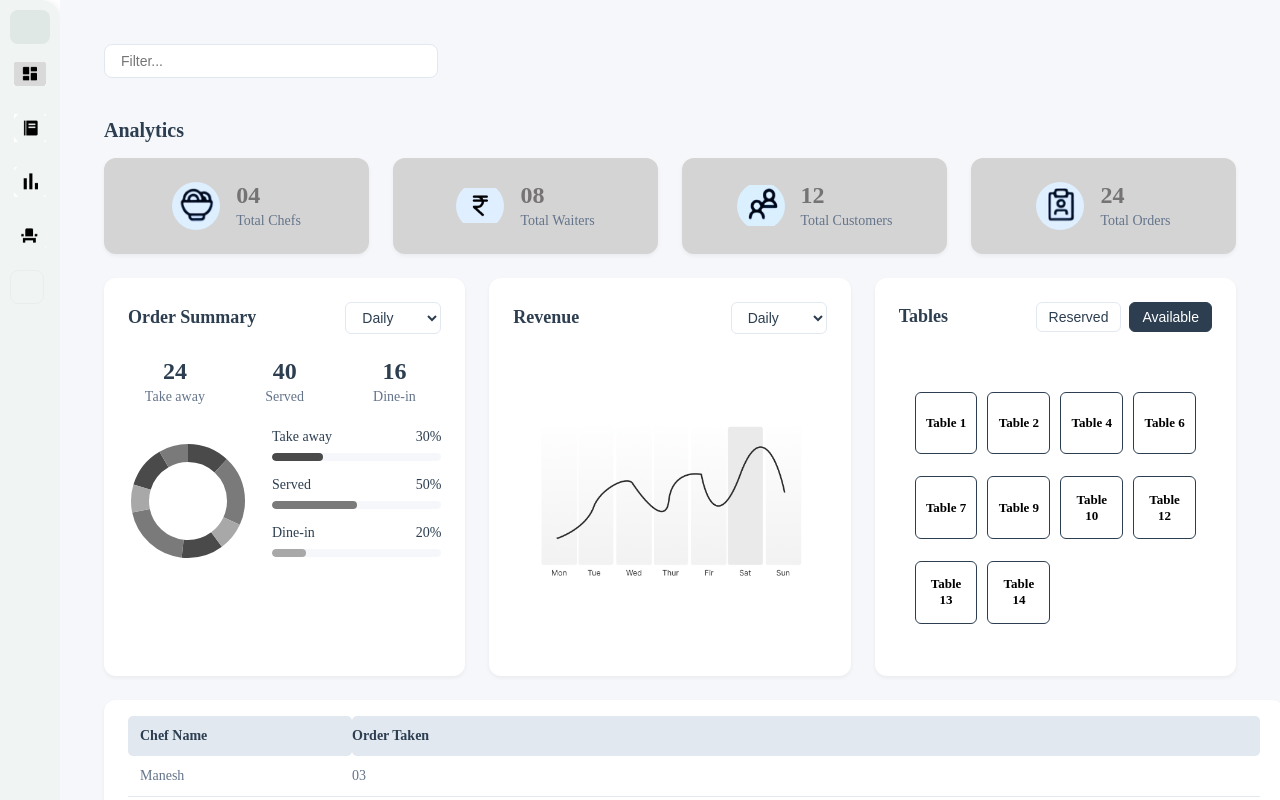
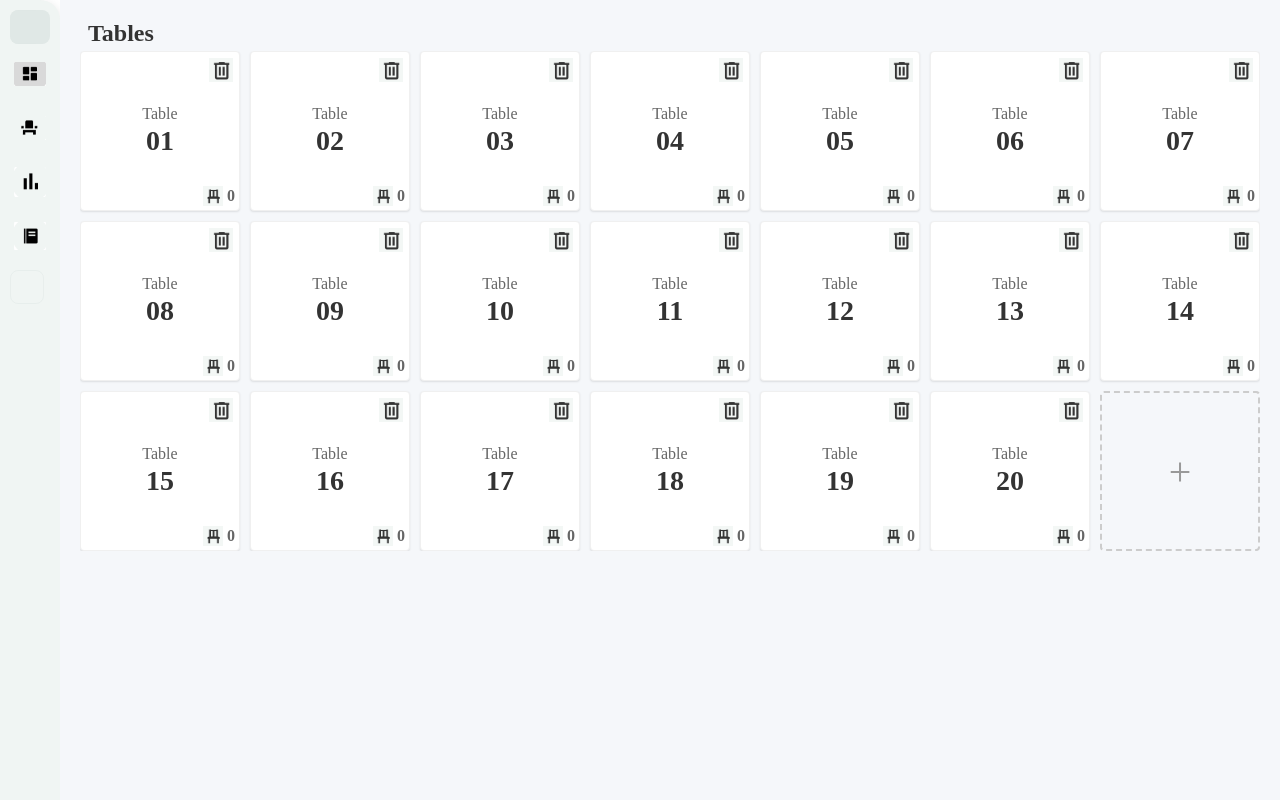
Before and after one commit to RaqeebKhn/CafeRestApp, a React (Vite) app in the folder Frontend/CafeRestApp/: page /2 in a window 1280 px wide. Built offline with nearby package versions, Linux system fonts and the light colour scheme.

Commit message:
table box final look

```diff
--- a/Frontend/CafeRestApp/src/App.jsx
+++ b/Frontend/CafeRestApp/src/App.jsx
@@ -1,20 +1,27 @@
 import './App.css'
-import { BrowserRouter } from 'react-router-dom'
+import { BrowserRouter as Router, Routes, Route, Navigate } from 'react-router-dom'
 import Dashboard from './components/Dashboard'
 import VerticalNavBar from './components/VerticalNavBar'
+import Tables from './components/Tables'
 
 function App() {
   return (
-    <BrowserRouter>
+    <Router>
       <div className="app-container">
         <div className="app-layout">
           <VerticalNavBar />
           <div className="main-content">
-            <Dashboard />
+            <Routes>
+              <Route path="/" element={<Navigate to="/1" replace />} />
+              <Route path="/1" element={<Dashboard />} />
+              <Route path="/2" element={<Tables />} />
+              <Route path="/3" element={<div>Orderline Page</div>} />
+              <Route path="/4" element={<div>Menu Page</div>} />
+            </Routes>
           </div>
         </div>
       </div>
-    </BrowserRouter>
+    </Router>
   )
 }
 
--- /dev/null
+++ b/Frontend/CafeRestApp/src/components/Tables.css
@@ -0,0 +1,260 @@
+.tables-container {
+  padding: 0;
+  height: calc(100vh - 4rem);
+  overflow-y: auto;
+}
+
+.tables-header {
+  margin-bottom: 0.25rem;
+  padding-left: 0.5rem;
+}
+
+.tables-header h2 {
+  font-size: 1.5rem;
+  color: #333;
+  margin: 0;
+}
+
+.error-message {
+  margin: 0 0.5rem 0.25rem;
+  padding: 0.25rem;
+  background-color: #ffebee;
+  border-radius: 4px;
+  border: 1px solid #ffcdd2;
+  color: #c62828;
+}
+
+.tables-grid {
+  display: flex;
+  flex-wrap: wrap;
+  padding: 0;
+  margin: 0;
+  width: 100%;
+}
+
+.table-card {
+  background: white;
+  border-radius: 4px;
+  box-shadow: 0 1px 2px rgba(0, 0, 0, 0.1);
+  cursor: pointer;
+  transition: transform 0.2s;
+  position: relative;
+  width: 16.666%;
+  max-width: 160px;
+  aspect-ratio: 1;
+  display: flex;
+  flex-direction: column;
+  justify-content: space-between;
+  box-sizing: border-box;
+  border: 1px solid #f0f0f0;
+}
+
+.table-card:hover {
+  transform: translateY(-1px);
+  box-shadow: 0 2px 4px rgba(0, 0, 0, 0.1);
+}
+
+.table-content {
+  display: flex;
+  flex-direction: column;
+  justify-content: center;
+  align-items: center;
+  flex: 1;
+  padding: 0.25rem;
+}
+
+.table-header {
+  display: flex;
+  justify-content: space-between;
+  align-items: flex-start;
+  width: 100%;
+}
+
+.table-number-container {
+  display: flex;
+  flex-direction: column;
+  align-items: center;
+  margin-left: auto;
+  margin-right: auto;
+}
+
+.table-text {
+  font-size: 1rem;
+  color: #666;
+  margin-bottom: 0.125rem;
+}
+
+.table-number {
+  font-size: 1.75rem;
+  font-weight: bold;
+  color: #333;
+}
+
+.table-actions {
+  position: absolute;
+  top: 0.25rem;
+  right: 0.25rem;
+}
+
+.delete-button {
+  background: none;
+  border: none;
+  cursor: pointer;
+  padding: 0.125rem;
+  border-radius: 50%;
+  transition: all 0.2s;
+  display: flex;
+  align-items: center;
+  justify-content: center;
+}
+
+.delete-icon {
+  width: 1.5rem;
+  height: 1.5rem;
+  opacity: 0.8;
+  transition: all 0.2s;
+}
+
+.delete-button:hover .delete-icon {
+  opacity: 1;
+  transform: scale(1.1);
+}
+
+.delete-button:hover {
+  background-color: rgba(255, 68, 68, 0.1);
+}
+
+.delete-button:focus {
+  outline: none;
+}
+
+.table-customers {
+  position: absolute;
+  bottom: 0.25rem;
+  right: 0.25rem;
+  font-size: 1rem;
+  color: #666;
+  font-weight: bold;
+  display: flex;
+  align-items: center;
+}
+
+.chair-icon {
+  width: 1.25rem;
+  height: 1.25rem;
+  margin-right: 0.25rem;
+  opacity: 0.8;
+}
+
+/* Add Table Button */
+.add-table-card {
+  width: 16.666%;
+  max-width: 160px;
+  aspect-ratio: 1;
+  border: 2px dashed #ccc;
+  border-radius: 4px;
+  display: flex;
+  align-items: center;
+  justify-content: center;
+  cursor: pointer;
+  transition: all 0.2s;
+  box-sizing: border-box;
+}
+
+.add-table-card:hover {
+  border-color: #999;
+  background-color: rgba(0, 0, 0, 0.02);
+}
+
+.add-icon {
+  font-size: 2.5rem;
+  color: #999;
+  font-weight: 300;
+}
+
+/* Add Table Popup */
+.add-table-popup-overlay {
+  position: fixed;
+  top: 0;
+  left: 0;
+  right: 0;
+  bottom: 0;
+  background-color: rgba(0, 0, 0, 0.5);
+  display: flex;
+  align-items: center;
+  justify-content: center;
+  z-index: 1000;
+}
+
+.add-table-popup {
+  background: white;
+  border-radius: 4px;
+  padding: 1.5rem;
+  width: 100%;
+  max-width: 350px;
+  box-shadow: 0 4px 12px rgba(0, 0, 0, 0.15);
+}
+
+.add-table-popup h3 {
+  margin-top: 0;
+  margin-bottom: 1.5rem;
+  color: #333;
+  font-size: 1.25rem;
+  text-align: center;
+  font-weight: 500;
+}
+
+.form-group {
+  margin-bottom: 1.25rem;
+}
+
+.form-group label {
+  display: block;
+  margin-bottom: 0.5rem;
+  font-weight: 500;
+  color: #555;
+  font-size: 0.9rem;
+}
+
+.form-group input,
+.form-group select {
+  width: 100%;
+  padding: 0.75rem;
+  border: 1px solid #e0e0e0;
+  border-radius: 4px;
+  font-size: 1rem;
+  color: #333;
+  background-color: #f9f9f9;
+}
+
+.form-group input:focus,
+.form-group select:focus {
+  outline: none;
+  border-color: #4a90e2;
+  box-shadow: 0 0 0 2px rgba(74, 144, 226, 0.1);
+}
+
+.form-actions {
+  display: flex;
+  justify-content: center;
+  margin-top: 1.5rem;
+}
+
+.create-button {
+  padding: 0.75rem 2rem;
+  border-radius: 4px;
+  font-size: 1rem;
+  font-weight: 500;
+  cursor: pointer;
+  transition: all 0.2s;
+  background: #4a90e2;
+  border: none;
+  color: white;
+  width: 100%;
+  text-transform: uppercase;
+  letter-spacing: 0.5px;
+}
+
+.create-button:hover {
+  background: #3a80d2;
+}
--- /dev/null
+++ b/Frontend/CafeRestApp/src/components/Tables.jsx
@@ -0,0 +1,164 @@
+import React, { useState } from 'react';
+import deleteIcon from '../assets/delete.png';
+import chairIcon from '../assets/chair.png';
+import './Tables.css';
+
+const Tables = () => {
+  const [tables, setTables] = useState([
+    { id: '01', customers: 0 },
+    { id: '02', customers: 0 },
+    { id: '03', customers: 0 },
+    { id: '04', customers: 0 },
+    { id: '05', customers: 0 },
+    { id: '06', customers: 0 },
+    { id: '07', customers: 0 },
+    { id: '08', customers: 0 },
+    { id: '09', customers: 0 },
+    { id: '10', customers: 0 },
+    { id: '11', customers: 0 },
+    { id: '12', customers: 0 },
+    { id: '13', customers: 0 },
+    { id: '14', customers: 0 },
+    { id: '15', customers: 0 },
+    { id: '16', customers: 0 },
+    { id: '17', customers: 0 },
+    { id: '18', customers: 0 },
+    { id: '19', customers: 0 },
+    { id: '20', customers: 0 },
+  ]);
+
+  const [error, setError] = useState(null);
+  const [showAddForm, setShowAddForm] = useState(false);
+  const [newTableName, setNewTableName] = useState('');
+  const [newTableCustomers, setNewTableCustomers] = useState(0);
+
+  const handleDelete = (id) => {
+    if (window.confirm('Are you sure you want to delete this table?')) {
+      const tableExists = tables.find(table => table.id === id);
+
+      if (!tableExists) {
+        setError(`Table ${id} not found.`);
+        return;
+      }
+
+      setTables(tables.filter(table => table.id !== id));
+      setError(null);
+    }
+  };
+
+  const handleAddTable = () => {
+    if (!newTableName.trim()) {
+      setError('Table name is required');
+      return;
+    }
+
+
+    const id = newTableName.padStart(2, '0');
+
+
+    if (tables.some(table => table.id === id)) {
+      setError(`Table ${id} already exists`);
+      return;
+    }
+
+
+    const newTable = {
+      id,
+      customers: parseInt(newTableCustomers, 10)
+    };
+
+    setTables([...tables, newTable]);
+
+
+    setNewTableName('');
+    setNewTableCustomers(0);
+    setShowAddForm(false);
+    setError(null);
+  };
+
+  return (
+    <div className="tables-container">
+      <div className="tables-header">
+        <h2>Tables</h2>
+      </div>
+
+      {error && <div className="error-message">{error}</div>}
+
+      <div className="tables-grid">
+        {tables.map((table) => (
+          <div key={table.id} className="table-card">
+            <div className="table-content">
+              <div className="table-header">
+                <div className="table-number-container">
+                  <span className="table-text">Table</span>
+                  <span className="table-number">{table.id}</span>
+                </div>
+                <div className="table-actions">
+                  <button
+                    className="delete-button"
+                    onClick={(e) => {
+                      e.stopPropagation();
+                      handleDelete(table.id);
+                    }}
+                  >
+                    <img src={deleteIcon} alt="Delete" className="delete-icon" />
+                  </button>
+                </div>
+              </div>
+            </div>
+            <div className="table-customers">
+              <img src={chairIcon} alt="Chair" className="chair-icon" />
+              <span>{table.customers}</span>
+            </div>
+          </div>
+        ))}
+
+
+        <div className="add-table-card" onClick={() => setShowAddForm(true)}>
+          <div className="add-icon">+</div>
+        </div>
+
+
+        {showAddForm && (
+          <div className="add-table-popup-overlay" onClick={() => setShowAddForm(false)}>
+            <div className="add-table-popup" onClick={(e) => e.stopPropagation()}>
+              <h3>Add Table</h3>
+
+              <div className="form-group">
+                <label htmlFor="tableName">Table Name</label>
+                <input
+                  type="text"
+                  id="tableName"
+                  value={newTableName}
+                  onChange={(e) => setNewTableName(e.target.value)}
+                  placeholder="Enter table name"
+                />
+              </div>
+
+              <div className="form-group">
+                <label htmlFor="tableCustomers">Customers</label>
+                <select
+                  id="tableCustomers"
+                  value={newTableCustomers}
+                  onChange={(e) => setNewTableCustomers(e.target.value)}
+                >
+                  {[0, 1, 2, 3, 4, 5, 6, 7, 8].map(num => (
+                    <option key={num} value={num}>{num}</option>
+                  ))}
+                </select>
+              </div>
+
+              <div className="form-actions">
+                <button className="create-button" onClick={handleAddTable}>
+                  Create
+                </button>
+              </div>
+            </div>
+          </div>
+        )}
+      </div>
+    </div>
+  );
+};
+
+export default Tables;
--- a/Frontend/CafeRestApp/src/components/VerticalNavBar.jsx
+++ b/Frontend/CafeRestApp/src/components/VerticalNavBar.jsx
@@ -2,18 +2,17 @@ import React from "react";
 import { Link } from "react-router-dom";
 import "./VerticalNavBar.css";
 
-
 import dashboardIcon from '../assets/dashboard.png';
+import tablesIcon from '../assets/tables.png';
 import menuIcon from '../assets/menu.png';
 import orderlineIcon from '../assets/orderline.png';
-import tablesIcon from '../assets/tables.png';
 
 const navItems = [
   { id: 0, icon: null, empty: true },
   { id: 1, icon: dashboardIcon },
-  { id: 2, icon: menuIcon },
+  { id: 2, icon: tablesIcon },
   { id: 3, icon: orderlineIcon },
-  { id: 4, icon: tablesIcon },
+  { id: 4, icon: menuIcon },
   { id: 5, icon: null, empty: true },
 ];
 
@@ -29,7 +28,7 @@ export default function VerticalNavBar({ active = 0 }) {
             {item.empty ? (
               <div className="empty-icon"></div>
             ) : (
-              <Link to={`/${idx + 1}`}>
+              <Link to={`/${item.id}`}>
                 <img
                   src={item.icon}
                   alt={`nav-${item.id}`}
```
Also changed, not shown: Frontend/CafeRestApp/src/assets/chair.png (added), Frontend/CafeRestApp/src/assets/delete.png (added).
